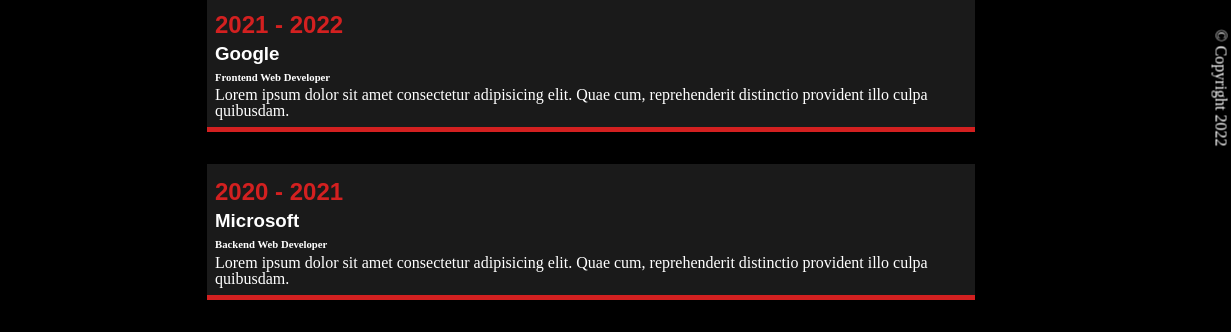
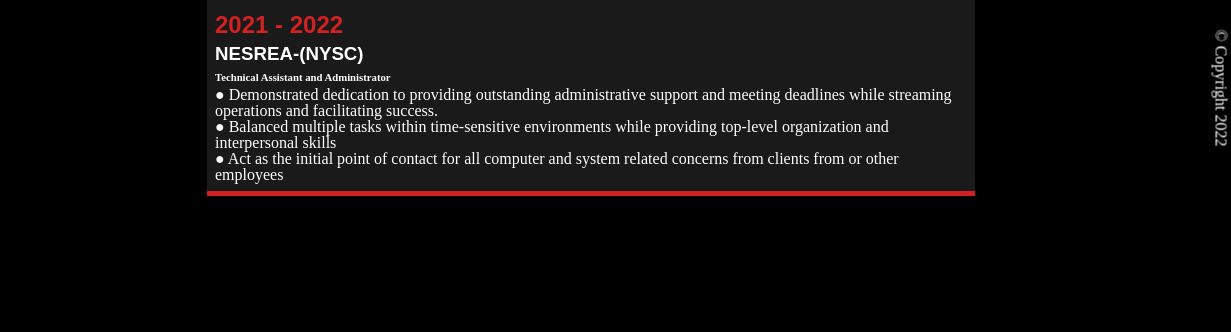
Before and after one commit to MccGrey/mccgrey-personal-portfoilo, a plain HTML site: page about.html in a window 1280 px wide. Shown: the part 634-966 px from the top of the page, 49-1280 px from the left. After the commit the page ends 862 px from the top, so only its background shows below. Drawn offline with Linux system fonts and the light colour scheme.

Commit message:
add content to abot page

```diff
--- a/about.html
+++ b/about.html
@@ -65,20 +65,16 @@
           </div>
           <div class="jobs__job">
             <h2 class="text-secondary">2021 - 2022</h2>
-            <h3>Google</h3>
-            <h6>Frontend Web Developer</h6>
+            <h3>NESREA-(NYSC)</h3>
+            <h6>Technical Assistant and Administrator</h6>
             <p>
-              Lorem ipsum dolor sit amet consectetur adipisicing elit. Quae cum,
-              reprehenderit distinctio provident illo culpa quibusdam.
-            </p>
-          </div>
-          <div class="jobs__job">
-            <h2 class="text-secondary">2020 - 2021</h2>
-            <h3>Microsoft</h3>
-            <h6>Backend Web Developer</h6>
-            <p>
-              Lorem ipsum dolor sit amet consectetur adipisicing elit. Quae cum,
-              reprehenderit distinctio provident illo culpa quibusdam.
+              ● Demonstrated dedication to providing outstanding administrative
+              support and meeting deadlines while streaming operations and
+              facilitating success. <br />
+              ● Balanced multiple tasks within time-sensitive environments while
+              providing top-level organization and interpersonal skills <br />
+              ● Act as the initial point of contact for all computer and system
+              related concerns from clients from or other employees
             </p>
           </div>
         </div>
```
